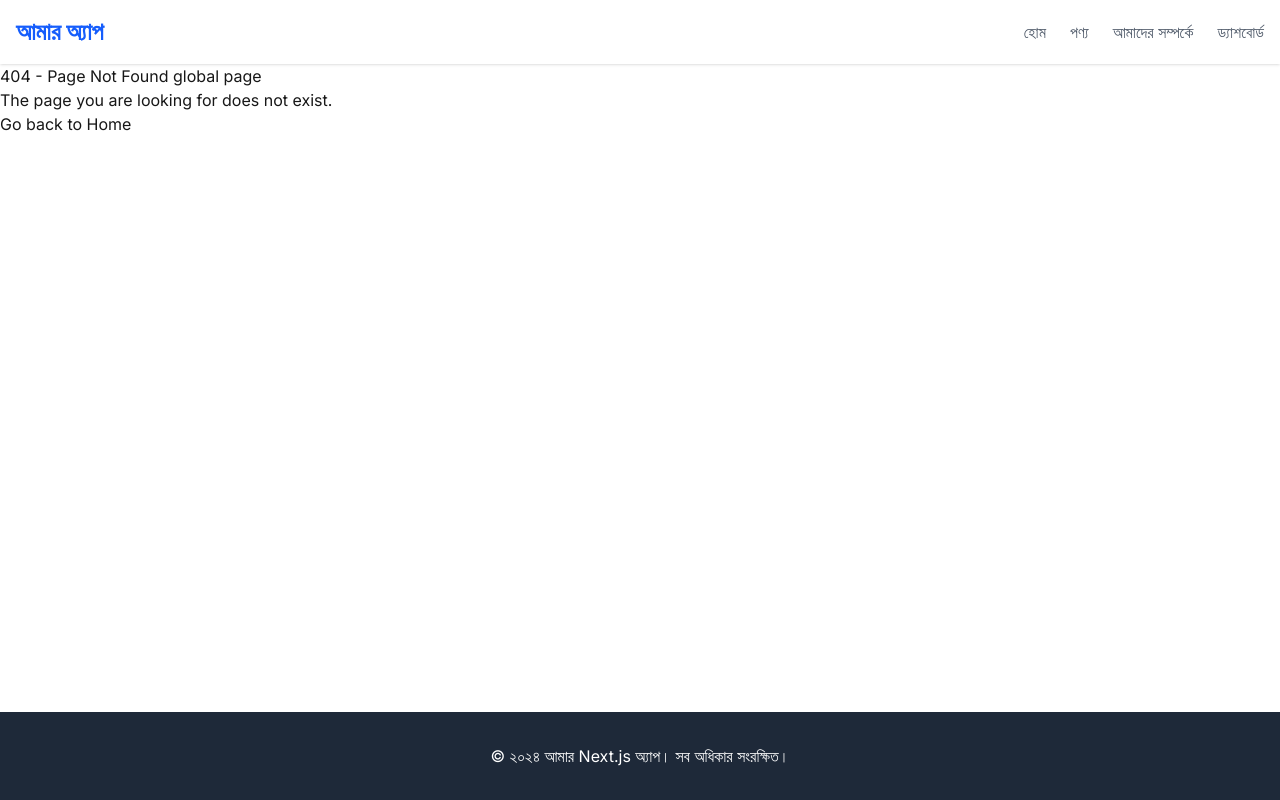
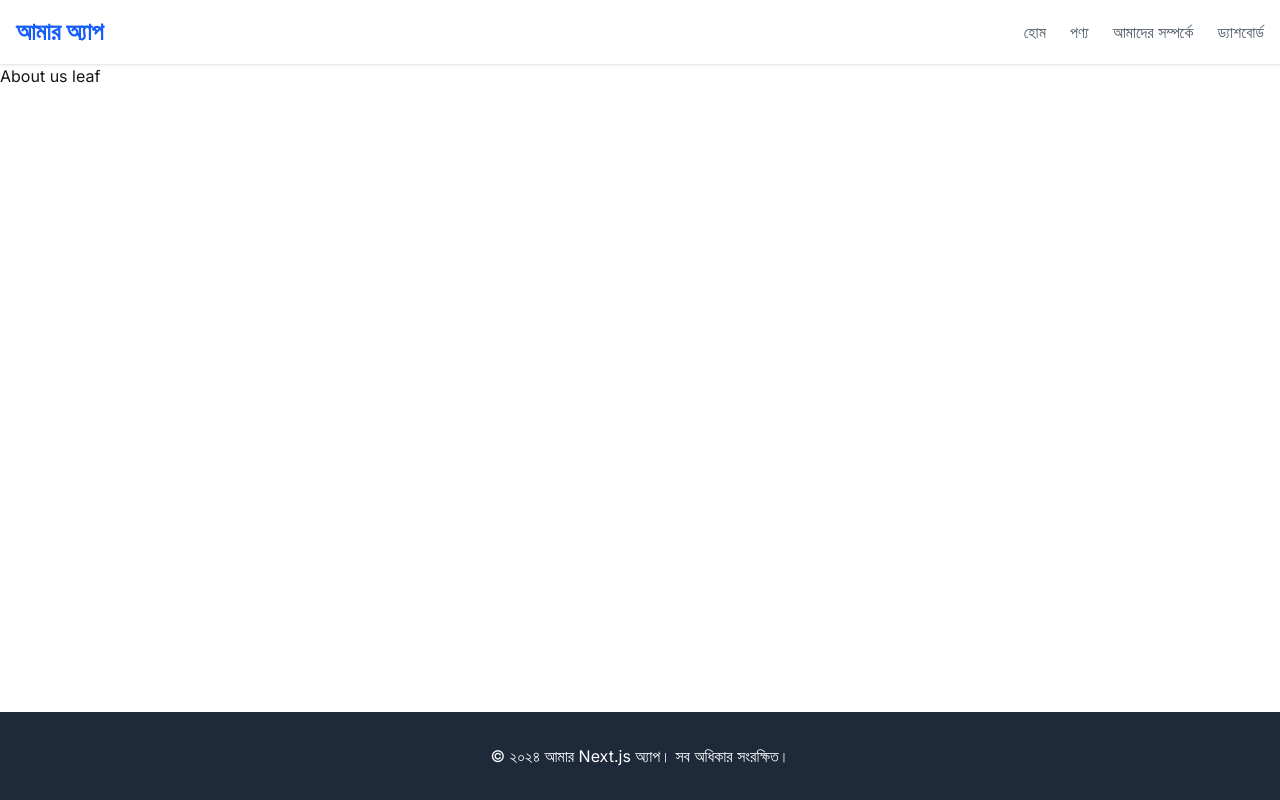
Before and after one commit to NayemulSCode/basic-nextjs-concepts, a Next.js app: page /about/us in a window 1280 px wide. Before the commit this address had no page. Built offline with nearby package versions, Linux system fonts and the light colour scheme.

Commit message:
default page for parallel route

```diff
--- /dev/null
+++ b/app/about/us/page.tsx
@@ -0,0 +1,3 @@
+export default function AboutUs() {
+  return <h1>About us leaf</h1>;
+}
--- a/app/parallel/@trending/default.tsx
+++ b/app/parallel/@trending/default.tsx
@@ -0,0 +1,3 @@
+export default function DefaultSlot() {
+  return <p>Nothing to show yet.</p>;
+}
```
